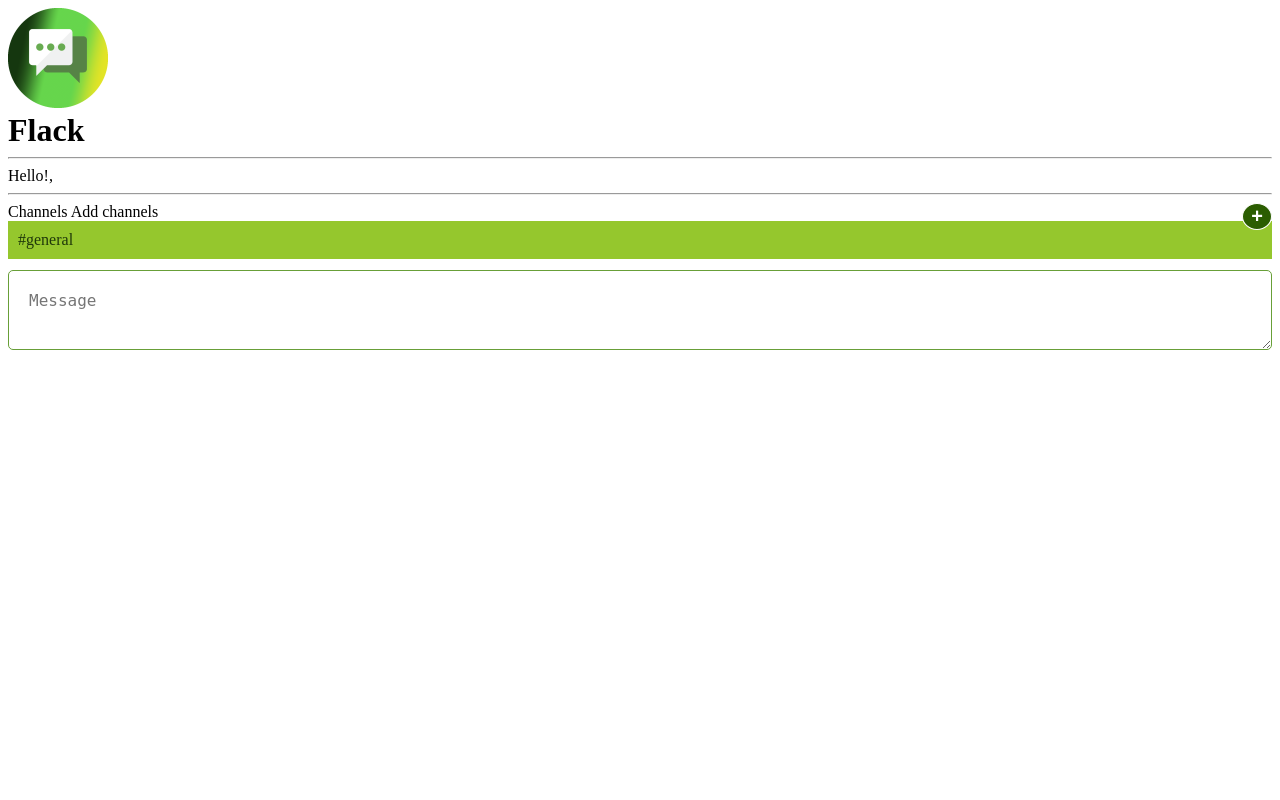
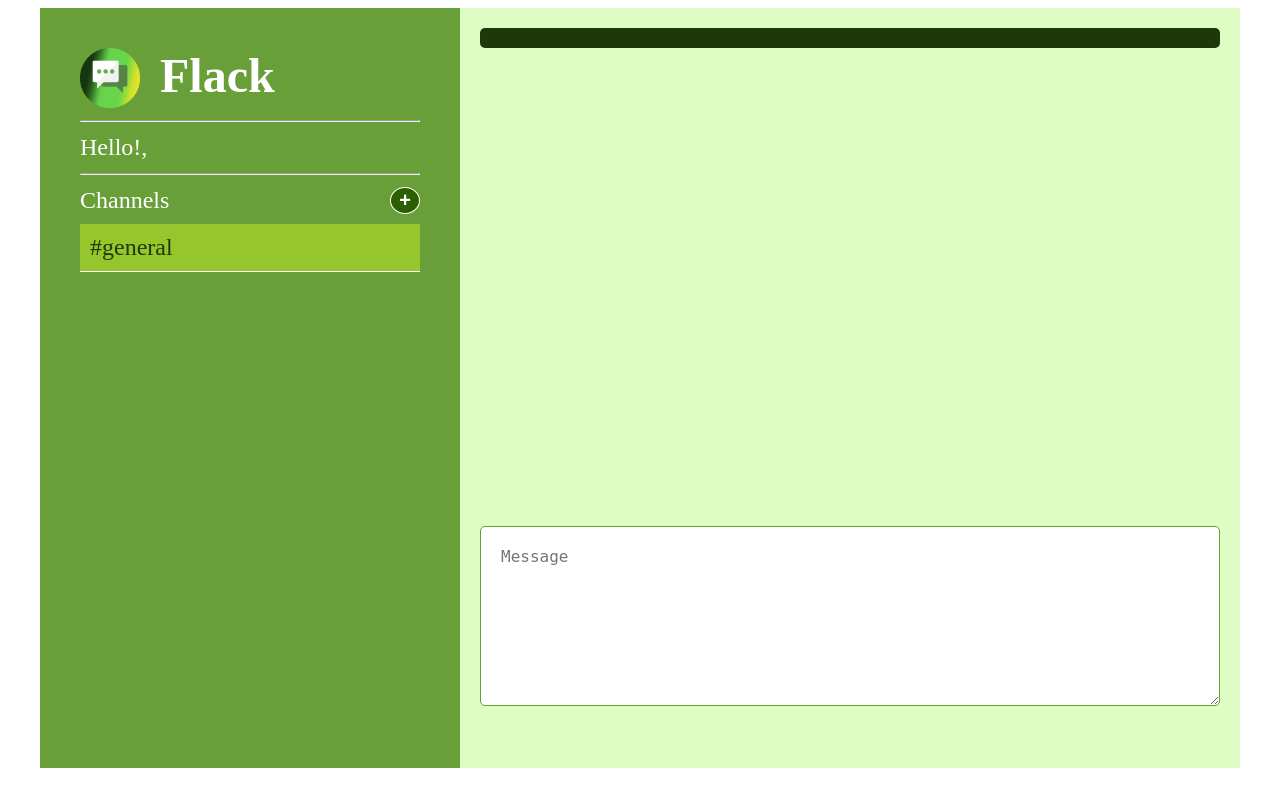
Before and after one commit to Madhavi-Sugathadasa/Flack, a Flask app: page / in a window 1280 px wide. Run offline with Flask 2, Linux system fonts and the light colour scheme; some libraries are stand-ins or nearby versions.

Commit message:
update css

```diff
--- a/static/styles.css
+++ b/static/styles.css
@@ -62,7 +62,7 @@
      background-color: rgb(255, 255, 255);
  }
 
-#overlay_channel_creation {
+ #overlay_channel_creation {
      background-color: rgba(0, 0, 0, 0.71);
  }
 
@@ -121,3 +121,336 @@
      background-color: #1f380a;
      color: #ffffff;
  }
+
+ /*
+ .selected_channel:hover {
+     background-color: #95c72d;
+     color: #1f380a;
+ }
+*/
+ /*recived messages div*/
+ #messages {
+     overflow-y: scroll;
+     height: 65%;
+ }
+
+
+ /* each message */
+ .messageContainer {
+     position: relative;
+     padding: 10px;
+     width: 99%;
+     background-color: #ffffff;
+     border-radius: 5px;
+     margin: 4px;
+ }
+
+ /*setting different background color for messages current user sent*/
+ .myMessages {
+     background-color: rgba(250, 250, 0, 0.76);
+ }
+
+ /* The overlay effect - lays on top of the above container*/
+ .messageOverlay {
+     position: absolute;
+     top: 0;
+     right: 0;
+     background: rgba(255, 255, 255, 0.85);
+     border: solid #b9b8b8 2px;
+     color: #fae335;
+     width: 60px;
+     transition: .5s ease;
+     opacity: 0;
+     color: white;
+     font-size: 20px;
+     padding: 5px;
+     text-align: center;
+ }
+
+ .messageContainer:hover .messageOverlay {
+     opacity: 1;
+ }
+
+
+ .emoji_thumbs_up {
+     cursor: pointer;
+ }
+
+ .tooltip {
+     position: relative;
+     display: inline-block;
+     cursor: pointer;
+
+ }
+
+ .tooltip .tooltiptext {
+     visibility: hidden;
+     top: 100%;
+     left: 50%;
+     background-color: #2b5d01;
+     color: #ffffff;
+     text-align: left;
+     border-radius: 6px;
+     padding: 10px;
+
+     /* Position the tooltip */
+     position: absolute;
+     z-index: 1;
+ }
+
+ .tooltip:hover .tooltiptext {
+     visibility: visible;
+ }
+
+ .msg {
+     font-size: 1.2rem;
+     width: 500px;
+     text-align: justify;
+ }
+
+ .heading {
+     color: #689f38;
+ }
+
+ .input-fields {
+     width: 500px;
+     height: 50px;
+     font-size: 1.5rem;
+     border-radius: 5px;
+     color: #5c5c5c;
+     border: 1px solid #689f38;
+ }
+
+ .input-fields:focus,
+ .submit-fields:focus {
+     outline: none;
+ }
+
+ .submit-fields {
+     width: 500px;
+     height: 50px;
+     font-size: 1.5rem;
+     font-weight: 600;
+     border-radius: 5px;
+     border: 0;
+     color: #ffffff;
+     background-color: #689f38;
+     cursor: pointer;
+
+ }
+
+ .submit-fields:hover {
+     background-color: #82c646;
+ }
+
+ .heading-div {
+     display: flex;
+ }
+
+ #logo-img {
+     margin-left: 100px;
+     max-width: 100px;
+     width: 100%;
+     height: 100px;
+ }
+
+ #logo-img-inside {
+     max-width: 60px;
+     width: 100%;
+     height: 60px;
+     margin-right: 20px;
+ }
+
+ #error_sign_up,
+ #error_channel_creation {
+     font-size: 1.5rem;
+     width: 500px;
+     background-color: #ffffff;
+     border: 1px #d93025 solid;
+     color: #d93025;
+     border-radius: 5px;
+     padding: 10px;
+     display: none;
+     margin: 10px 0;
+ }
+
+
+
+ .cancel-button {
+     text-align: right;
+ }
+
+ #cancel_create {
+     font-size: 2rem;
+     background-color: #ffffff;
+     color: #689f38;
+     border: 0;
+     cursor: pointer;
+ }
+
+ #cancel_create:focus {
+     outline: none;
+ }
+
+ #cancel_create:hover {
+     color: #82c646;
+ }
+
+ .main-container {
+
+     max-width: 1200px;
+     height: 95vh;
+     display: flex;
+     margin: auto;
+
+
+ }
+
+ .channel-main-container {
+     width: 35%;
+     height: 100%;
+     padding: 40px;
+     font-size: 1.5rem;
+     background-color: #689f38;
+     color: #ffffff;
+     overflow-y: scroll;
+     z-index: 2;
+
+ }
+
+ .msg-main-container {
+     width: 65%;
+     height: 100%;
+     padding: 20px;
+     font-size: 1rem;
+     background-color: #defdc3;
+
+ }
+
+ .time {
+     font-size: 0.8rem;
+     color: #797878;
+ }
+
+ #channel_selected_name {
+     padding: 10px;
+     color: #ffffff;
+     background-color: #1f380a;
+     font-size: 1.5rem;
+     border-radius: 5px;
+ }
+
+ #channels {
+     margin-top: 10px;
+ }
+
+ /* Tooltip container for channel addition */
+ .tooltip-ch {
+     position: relative;
+     display: inline-block;
+     float: right;
+ }
+
+ /* Tooltip text */
+ .tooltip-ch .tooltiptext-ch {
+     visibility: hidden;
+     width: 120px;
+     background-color: #2b5d01;
+     color: #fff;
+     text-align: center;
+     padding: 5px 0;
+     border-radius: 6px;
+
+     /* Position the tooltip text */
+     position: absolute;
+     z-index: 3;
+     bottom: 125%;
+     left: 50%;
+     margin-left: -60px;
+
+     /* Fade in tooltip */
+     opacity: 0;
+     transition: opacity 0.3s;
+     font-size: 1rem;
+ }
+
+ /* Tooltip arrow */
+ .tooltip-ch .tooltiptext-ch::after {
+     content: "";
+     position: absolute;
+     top: 100%;
+     left: 50%;
+     margin-left: -5px;
+     border-width: 5px;
+     border-style: solid;
+     border-color: #2b5d01 transparent transparent transparent;
+ }
+
+ /* Show the tooltip text when you mouse over the tooltip container */
+ .tooltip-ch:hover .tooltiptext-ch {
+     visibility: visible;
+     opacity: 1;
+ }
+
+
+ @media (max-width:768px) {
+
+     .main-container {
+
+         height: 100%;
+         display: flex;
+         flex-direction: column;
+         margin: auto;
+
+     }
+
+     .channel-main-container {
+         width: 100%;
+
+     }
+
+     .msg-main-container {
+         width: 100%;
+         height: 100%;
+     }
+
+     #messages {
+         overflow-y: scroll;
+         height: 50%;
+     }
+
+     #text_sign_up,
+     #text_channel_creation {
+         font-size: 1rem;
+         max-width: 550px;
+         width: 90%;
+     }
+
+     #error_sign_up,
+     #error_channel_creation {
+         font-size: 0.8rem;
+         max-width: 500px;
+         width: 95%;
+     }
+
+     .msg {
+         font-size: 0.8rem;
+         max-width: 500px;
+         width: 95%;
+
+     }
+
+     .input-fields ,.submit-fields {
+         width: 95%;
+         max-width: 500px;
+         font-size: 1rem;
+
+     }
+
+     #logo-img {
+         margin-left: 10px;
+         max-width: 50px;
+         width: 100%;
+         height: 100%;
+     }
+ }
```
